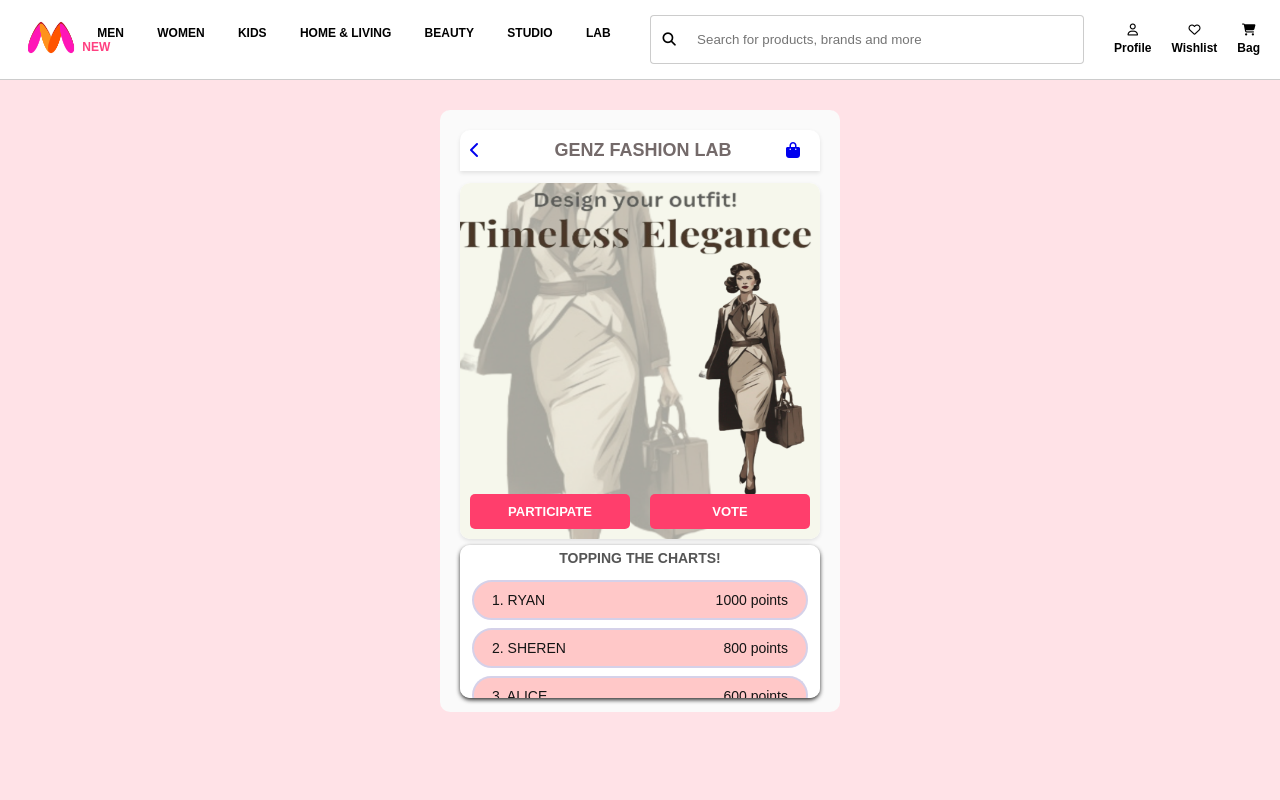
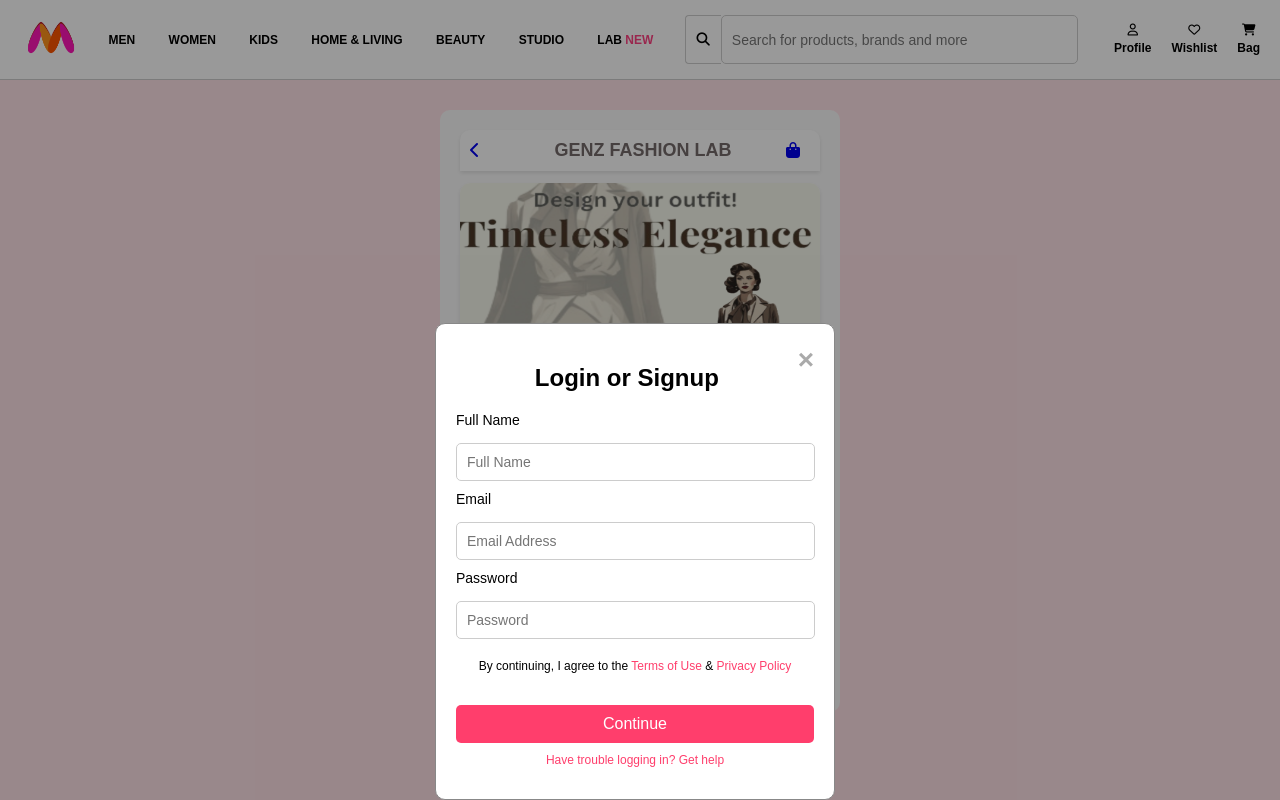
Before and after one commit to vansheeekaaa/FashionLab, a Django app: page /lab/ in a window 1280 px wide. Run offline with Django 5.2, Linux system fonts and the light colour scheme.

Commit message:
Created login form

```diff
--- a/static/css/lab.css
+++ b/static/css/lab.css
@@ -38,13 +38,15 @@ body {
     font-size: 12px;
     font-weight: bold;
 }
-
 .navbar-search {
     display: flex;
     align-items: center;
     background-color: #fff;
-    padding: 5px 10px;
+    padding: 5px;
     border-radius: 4px;
+    width: 403px;
+    height: 59px;
+    box-sizing: border-box;
 }
 
 .navbar-search input {
@@ -54,8 +56,10 @@ body {
     border-color: #ccc;
     border-top-right-radius: 4px;
     border-bottom-right-radius: 4px;
-    width: 376px;
-    height: 37px;
+    width: 100%;
+    height: 100%;
+    box-sizing: border-box;
+    margin-bottom: 0px;
 }
 
 .navbar-search button {
@@ -67,8 +71,10 @@ body {
     background-color: #fff;
     cursor: pointer;
     width: 37px;
-    height: 49px;
+    height: 100%;
+    box-sizing: border-box;
 }
+
 
 .navbar-icons {
     display: flex;
@@ -245,7 +251,9 @@ body {
 }
 
 
-.participate-btn, .see-designs-btn, .vote-btn {
+.participate-btn,
+.see-designs-btn,
+.vote-btn {
     background-color: #ff3e6c;
     color: #fff;
     padding: 10px 20px;
@@ -288,7 +296,9 @@ body {
     box-shadow: 0 2px 4px rgba(0, 0, 0, 0.2);
 }
 
-.participate-btn:hover, .see-designs-btn:hover, .vote-btn:hover {
+.participate-btn:hover,
+.see-designs-btn:hover,
+.vote-btn:hover {
     background-color: #dc1b5d;
 }
 
@@ -299,3 +309,103 @@ body {
     border-radius: 10px;
     transform: scaleX(-1) translateX(3px);
 }
+
+.modal {
+    display: none;
+    position: fixed;
+    z-index: 1;
+    left: 0;
+    top: 0;
+    width: 100vw;
+    height: 100vh;
+    background-color: rgba(0, 0, 0, 0.4);
+    overflow: hidden;
+}
+
+.modal-content {
+    background-color: #fff;
+    margin: auto;
+    padding: 20px;
+    border: 1px solid #888;
+    width: 100%;
+    max-width: 400px;
+    border-radius: 10px;
+    text-align: center;
+    box-sizing: border-box;
+    position: absolute;
+    bottom: 0;
+    left: -10px;
+    right: 0;
+    height: auto;
+    max-height: 80vh;
+    overflow: hidden;
+}
+
+.close {
+    color: #aaa;
+    float: right;
+    font-size: 28px;
+    font-weight: bold;
+}
+
+.close:hover,
+.close:focus {
+    color: black;
+    text-decoration: none;
+    cursor: pointer;
+}
+
+h2 {
+    font-size: 24px;
+    margin-bottom: 20px;
+}
+
+form {
+    display: flex;
+    flex-direction: column;
+    align-items: stretch;
+    gap: 10px;
+}
+
+label {
+    margin-bottom: 5px;
+    font-size: 14px;
+    text-align: left;
+}
+
+input[type="text"],
+input[type="email"],
+input[type="password"] {
+    width: 94%;
+    padding: 10px;
+    margin-bottom: 0px;
+    border: 1px solid #ccc;
+    border-radius: 5px;
+    font-size: 14px;
+}
+
+p {
+    font-size: 12px;
+    margin-top: 10px;
+}
+
+.continue-btn {
+    background-color: #ff3e6c;
+    color: #fff;
+    padding: 10px;
+    border: none;
+    border-radius: 5px;
+    cursor: pointer;
+    font-size: 16px;
+    width: 100%;
+    margin-top: 10px;
+}
+
+.continue-btn:hover {
+    background-color: #dc1b5d;
+}
+
+p a {
+    color: #ff3e6c;
+    text-decoration: none;
+}
--- a/templates/lab.html
+++ b/templates/lab.html
@@ -12,7 +12,6 @@
     <link rel="stylesheet" href="{% static 'css/lab.css' %}">
     <title>LAB</title>
 </head>
-
 
 <body>
     <nav class="navbar">
@@ -75,5 +74,52 @@
             </div>
         </div>
     </div>
+
+    <div id="loginModal" class="modal">
+        <div class="modal-content">
+            <span class="close">&times;</span>
+            <h2>Login or Signup</h2>
+            <form>
+                <label for="name">Full Name</label>
+                <input type="text" id="name" name="name" placeholder="Full Name" required>
+                <label for="email">Email</label>
+                <input type="email" id="email" name="email" placeholder="Email Address" required>
+                <label for="password">Password</label>
+                <input type="password" id="password" name="password" placeholder="Password" required>
+                <p>By continuing, I agree to the <a href="#">Terms of Use</a> & <a href="#">Privacy Policy</a></p>
+                <button type="submit" class="continue-btn">Continue</button>
+            </form>
+            <p><a href="#">Have trouble logging in? Get help</a></p>
+        </div>
+    </div>
+
+
+
+
+    <script>
+        var modal = document.getElementById("loginModal");
+
+        var span = document.getElementsByClassName("close")[0];
+
+        window.onload = function () {
+            setTimeout(function () {
+                modal.style.display = "block";
+            }, 5000);
+        };
+
+        span.onclick = function () {
+            modal.style.display = "none";
+        };
+
+        window.onclick = function (event) {
+            if (event.target == modal) {
+                modal.style.display = "none";
+            }
+        };
+
+    </script>
+
+
 </body>
+
 </html>
```
Also changed, not shown: db.sqlite3.
